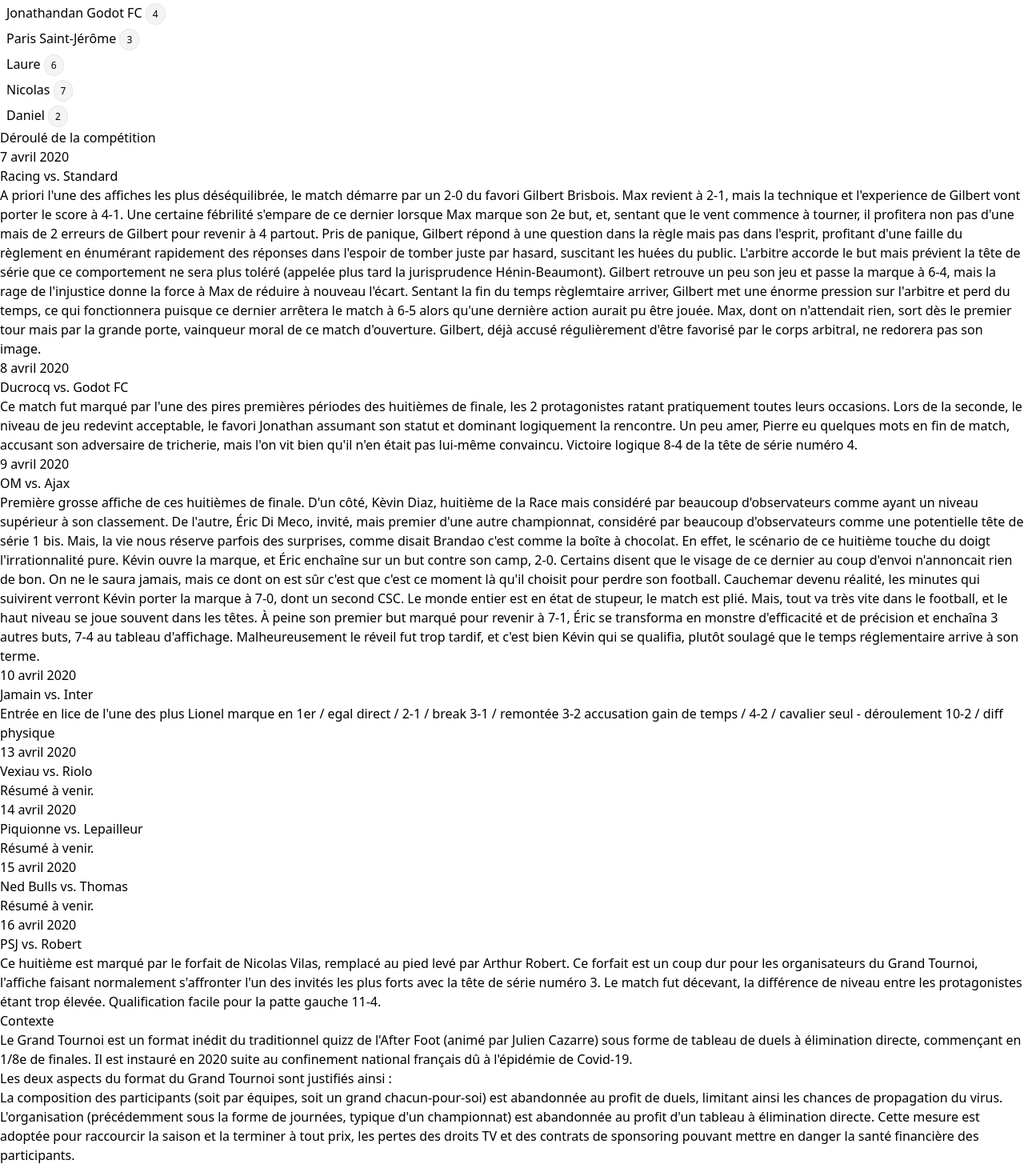
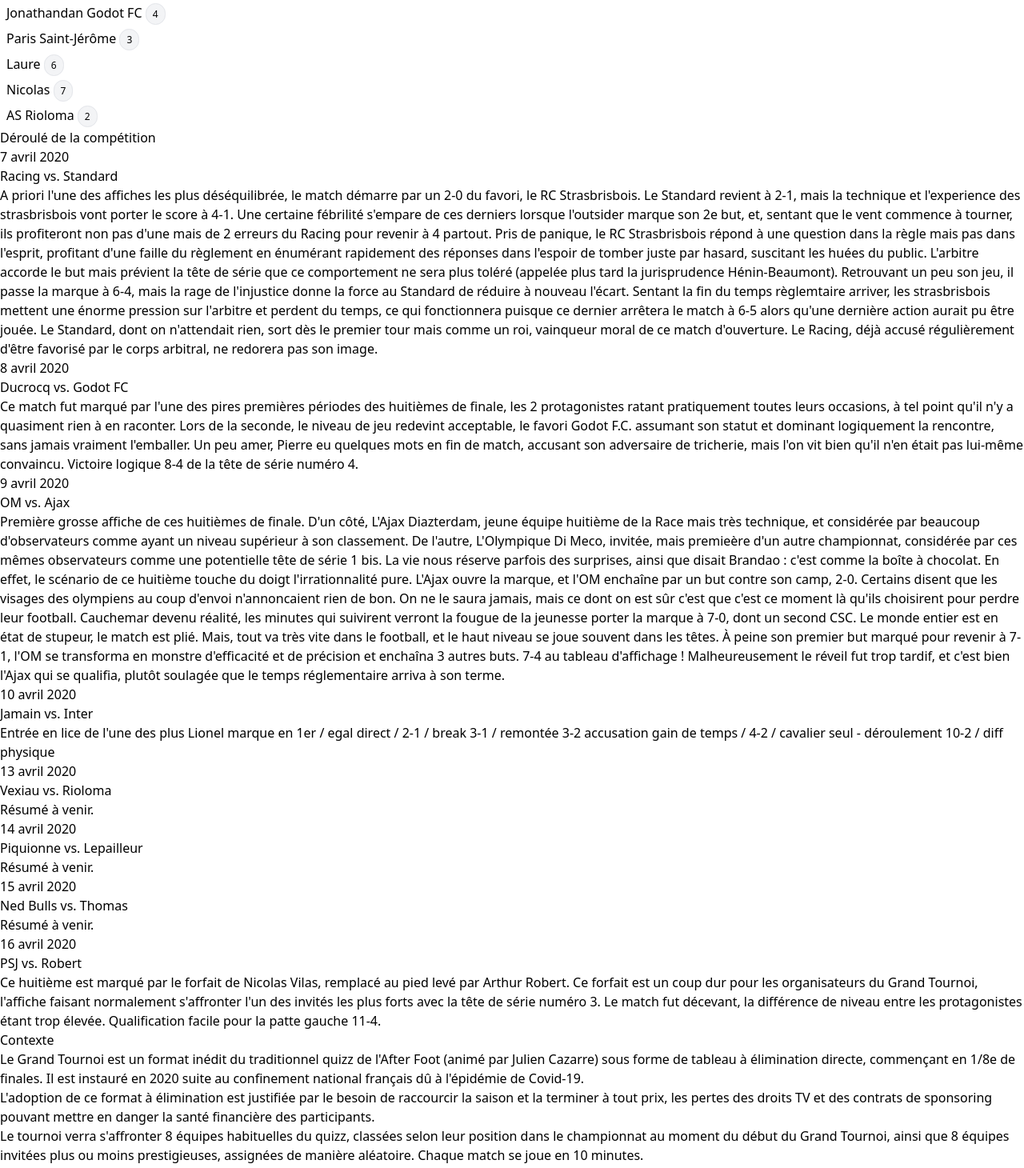
Before and after one commit to AlfredWallace/LeGrandTournoiDeLAfterFoot, a Vue app: page / in a window 1280 px wide. Shown: the part 704-2164 px from the top of the page at 80% size. Built offline with nearby package versions, Linux system fonts and the light colour scheme.

Commit message:
More funny names + adapting summaries

```diff
--- a/src/App.vue
+++ b/src/App.vue
@@ -33,34 +33,23 @@
         <div class="p-2 border border-solid shadow-md">
           <p class="my-2">
             Le Grand Tournoi est un format inédit du traditionnel quizz de
-            l'After Foot (animé par Julien Cazarre) sous forme de tableau de
-            duels à élimination directe, commençant en 1/8e de finales. Il est
-            instauré en 2020 suite au confinement national français dû à
-            l'épidémie de Covid-19.
+            l'After Foot (animé par Julien Cazarre) sous forme de tableau à
+            élimination directe, commençant en 1/8e de finales. Il est instauré
+            en 2020 suite au confinement national français dû à l'épidémie de
+            Covid-19.
           </p>
-          <div class="mb-2">
-            Les deux aspects du format du Grand Tournoi sont justifiés ainsi :
-            <ul class="list-disc pl-6">
-              <li>
-                La composition des participants (soit par équipes, soit un grand
-                chacun-pour-soi) est abandonnée au profit de duels, limitant
-                ainsi les chances de propagation du virus.
-              </li>
-              <li>
-                L'organisation (précédemment sous la forme de journées, typique
-                d'un championnat) est abandonnée au profit d'un tableau à
-                élimination directe. Cette mesure est adoptée pour raccourcir la
-                saison et la terminer à tout prix, les pertes des droits TV et
-                des contrats de sponsoring pouvant mettre en danger la santé
-                financière des participants.
-              </li>
-            </ul>
-          </div>
+          <p class="mb-2">
+            L'adoption de ce format à élimination est justifiée par le besoin de
+            raccourcir la saison et la terminer à tout prix, les pertes des
+            droits TV et des contrats de sponsoring pouvant mettre en danger la
+            santé financière des participants.
+          </p>
           <p>
-            Le tournoi verra s'affronter les 8 participants habituels classés
-            selon leur rang à la Race au moment du début du Grand Tournoi, ainsi
-            que 8 invités plus ou moins prestigieux, assignés de manière
-            aléatoire. Chaque match se joue en 10 minutes.
+            Le tournoi verra s'affronter 8 équipes habituelles du quizz,
+            classées selon leur position dans le championnat au moment du début
+            du Grand Tournoi, ainsi que 8 équipes invitées plus ou moins
+            prestigieuses, assignées de manière aléatoire. Chaque match se joue
+            en 10 minutes.
           </p>
         </div>
       </PageSectionComponent>
@@ -84,7 +73,7 @@ export default {
   data() {
     return {
       teams: {
-        gbr: new Team("Racing Club Brisbois", "Racing", 1),
+        gbr: new Team("RC Strasbrisbois", "Racing", 1),
         max: new Team("Royal Standard de Max", "Standard", null),
         edm: new Team("Olympique Di Meco", "OM", null),
         kdi: new Team("Ajax Diazterdam", "Ajax", 8),
@@ -99,7 +88,7 @@ export default {
         nja: new Team("Nicolas", "Jamain", 7),
         lch: new Team("Inter Charbonara FC", "Inter", null),
         pve: new Team("Paul", "Vexiau", null),
-        dri: new Team("Daniel", "Riolo", 2)
+        dri: new Team("AS Rioloma", "Rioloma", 2)
       }
     };
   },
@@ -112,13 +101,13 @@ export default {
           new Date(2020, 3, 7),
           new Side(this.teams.gbr, 6),
           new Side(this.teams.max, 5),
-          "A priori l'une des affiches les plus déséquilibrée, le match démarre par un 2-0 du favori Gilbert Brisbois. Max revient à 2-1, mais la technique et l'experience de Gilbert vont porter le score à 4-1." +
-            " Une certaine fébrilité s'empare de ce dernier lorsque Max marque son 2e but, et, sentant que le vent commence à tourner, il profitera non pas d'une mais de 2 erreurs de Gilbert pour revenir à 4 partout." +
-            " Pris de panique, Gilbert répond à une question dans la règle mais pas dans l'esprit, profitant d'une faille du règlement en énumérant rapidement des réponses dans l'espoir de tomber juste par hasard," +
+          "A priori l'une des affiches les plus déséquilibrée, le match démarre par un 2-0 du favori, le RC Strasbrisbois. Le Standard revient à 2-1, mais la technique et l'experience des strasbrisbois vont porter le score à 4-1." +
+            " Une certaine fébrilité s'empare de ces derniers lorsque l'outsider marque son 2e but, et, sentant que le vent commence à tourner, ils profiteront non pas d'une mais de 2 erreurs du Racing pour revenir à 4 partout." +
+            " Pris de panique, le RC Strasbrisbois répond à une question dans la règle mais pas dans l'esprit, profitant d'une faille du règlement en énumérant rapidement des réponses dans l'espoir de tomber juste par hasard," +
             " suscitant les huées du public. L'arbitre accorde le but mais prévient la tête de série que ce comportement ne sera plus toléré (appelée plus tard la jurisprudence Hénin-Beaumont)." +
-            " Gilbert retrouve un peu son jeu et passe la marque à 6-4, mais la rage de l'injustice donne la force à Max de réduire à nouveau l'écart. Sentant la fin du temps règlemtaire arriver," +
-            " Gilbert met une énorme pression sur l'arbitre et perd du temps, ce qui fonctionnera puisque ce dernier arrêtera le match à 6-5 alors qu'une dernière action aurait pu être jouée." +
-            " Max, dont on n'attendait rien, sort dès le premier tour mais par la grande porte, vainqueur moral de ce match d'ouverture. Gilbert, déjà accusé régulièrement d'être favorisé par le corps arbitral, ne redorera pas son image."
+            " Retrouvant un peu son jeu, il passe la marque à 6-4, mais la rage de l'injustice donne la force au Standard de réduire à nouveau l'écart. Sentant la fin du temps règlemtaire arriver," +
+            " les strasbrisbois mettent une énorme pression sur l'arbitre et perdent du temps, ce qui fonctionnera puisque ce dernier arrêtera le match à 6-5 alors qu'une dernière action aurait pu être jouée." +
+            " Le Standard, dont on n'attendait rien, sort dès le premier tour mais comme un roi, vainqueur moral de ce match d'ouverture. Le Racing, déjà accusé régulièrement d'être favorisé par le corps arbitral, ne redorera pas son image."
         ),
         new Match(
           16,
@@ -126,7 +115,14 @@ export default {
           new Date(2020, 3, 9),
           new Side(this.teams.edm, 4),
           new Side(this.teams.kdi, 7),
-          "Première grosse affiche de ces huitièmes de finale. D'un côté, Kèvin Diaz, huitième de la Race mais considéré par beaucoup d'observateurs comme ayant un niveau supérieur à son classement. De l'autre, Éric Di Meco, invité, mais premier d'une autre championnat, considéré par beaucoup d'observateurs comme une potentielle tête de série 1 bis. Mais, la vie nous réserve parfois des surprises, comme disait Brandao c'est comme la boîte à chocolat. En effet, le scénario de ce huitième touche du doigt l'irrationnalité pure. Kévin ouvre la marque, et Éric enchaîne sur un but contre son camp, 2-0. Certains disent que le visage de ce dernier au coup d'envoi n'annoncait rien de bon. On ne le saura jamais, mais ce dont on est sûr c'est que c'est ce moment là qu'il choisit pour perdre son football. Cauchemar devenu réalité, les minutes qui suivirent verront Kévin porter la marque à 7-0, dont un second CSC. Le monde entier est en état de stupeur, le match est plié. Mais, tout va très vite dans le football, et le haut niveau se joue souvent dans les têtes. À peine son premier but marqué pour revenir à 7-1, Éric se transforma en monstre d'efficacité et de précision et enchaîna 3 autres buts, 7-4 au tableau d'affichage. Malheureusement le réveil fut trop tardif, et c'est bien Kévin qui se qualifia, plutôt soulagé que le temps réglementaire arrive à son terme."
+          "Première grosse affiche de ces huitièmes de finale. D'un côté, L'Ajax Diazterdam, jeune équipe huitième de la Race mais très technique, et considérée par beaucoup d'observateurs comme ayant un niveau supérieur à son classement." +
+            " De l'autre, L'Olympique Di Meco, invitée, mais premieère d'un autre championnat, considérée par ces mêmes observateurs comme une potentielle tête de série 1 bis." +
+            " La vie nous réserve parfois des surprises, ainsi que disait Brandao : c'est comme la boîte à chocolat. En effet, le scénario de ce huitième touche du doigt l'irrationnalité pure." +
+            " L'Ajax ouvre la marque, et l'OM enchaîne par un but contre son camp, 2-0. Certains disent que les visages des olympiens au coup d'envoi n'annoncaient rien de bon. On ne le saura jamais," +
+            " mais ce dont on est sûr c'est que c'est ce moment là qu'ils choisirent pour perdre leur football. Cauchemar devenu réalité, les minutes qui suivirent verront la fougue de la jeunesse porter la marque à 7-0," +
+            " dont un second CSC. Le monde entier est en état de stupeur, le match est plié. Mais, tout va très vite dans le football, et le haut niveau se joue souvent dans les têtes. À peine son premier but marqué pour revenir à 7-1," +
+            " l'OM se transforma en monstre d'efficacité et de précision et enchaîna 3 autres buts. 7-4 au tableau d'affichage ! Malheureusement le réveil fut trop tardif, et c'est bien l'Ajax qui se qualifia," +
+            " plutôt soulagée que le temps réglementaire arriva à son terme."
         ),
         new Match(
           16,
@@ -142,7 +138,9 @@ export default {
           new Date(2020, 3, 8),
           new Side(this.teams.pdu, 4),
           new Side(this.teams.jmh, 8),
-          "Ce match fut marqué par l'une des pires premières périodes des huitièmes de finale, les 2 protagonistes ratant pratiquement toutes leurs occasions. Lors de la seconde, le niveau de jeu redevint acceptable, le favori Jonathan assumant son statut et dominant logiquement la rencontre. Un peu amer, Pierre eu quelques mots en fin de match, accusant son adversaire de tricherie, mais l'on vit bien qu'il n'en était pas lui-même convaincu. Victoire logique 8-4 de la tête de série numéro 4."
+          "Ce match fut marqué par l'une des pires premières périodes des huitièmes de finale, les 2 protagonistes ratant pratiquement toutes leurs occasions, à tel point qu'il n'y a quasiment rien à en raconter." +
+            " Lors de la seconde, le niveau de jeu redevint acceptable, le favori Godot F.C. assumant son statut et dominant logiquement la rencontre, sans jamais vraiment l'emballer." +
+            " Un peu amer, Pierre eu quelques mots en fin de match, accusant son adversaire de tricherie, mais l'on vit bien qu'il n'en était pas lui-même convaincu. Victoire logique 8-4 de la tête de série numéro 4."
         ),
         new Match(
           16,
@@ -150,7 +148,9 @@ export default {
           new Date(2020, 3, 16),
           new Side(this.teams.jro, 11),
           new Side(this.teams.aro, 4),
-          "Ce huitième est marqué par le forfait de Nicolas Vilas, remplacé au pied levé par Arthur Robert. Ce forfait est un coup dur pour les organisateurs du Grand Tournoi, l'affiche faisant normalement s'affronter l'un des invités les plus forts avec la tête de série numéro 3. Le match fut décevant, la différence de niveau entre les protagonistes étant trop élevée. Qualification facile pour la patte gauche 11-4."
+          "Ce huitième est marqué par le forfait de Nicolas Vilas, remplacé au pied levé par Arthur Robert. Ce forfait est un coup dur pour les organisateurs du Grand Tournoi," +
+            " l'affiche faisant normalement s'affronter l'un des invités les plus forts avec la tête de série numéro 3. Le match fut décevant, la différence de niveau entre les protagonistes étant trop élevée." +
+            " Qualification facile pour la patte gauche 11-4."
         ),
         new Match(
           16,
```
